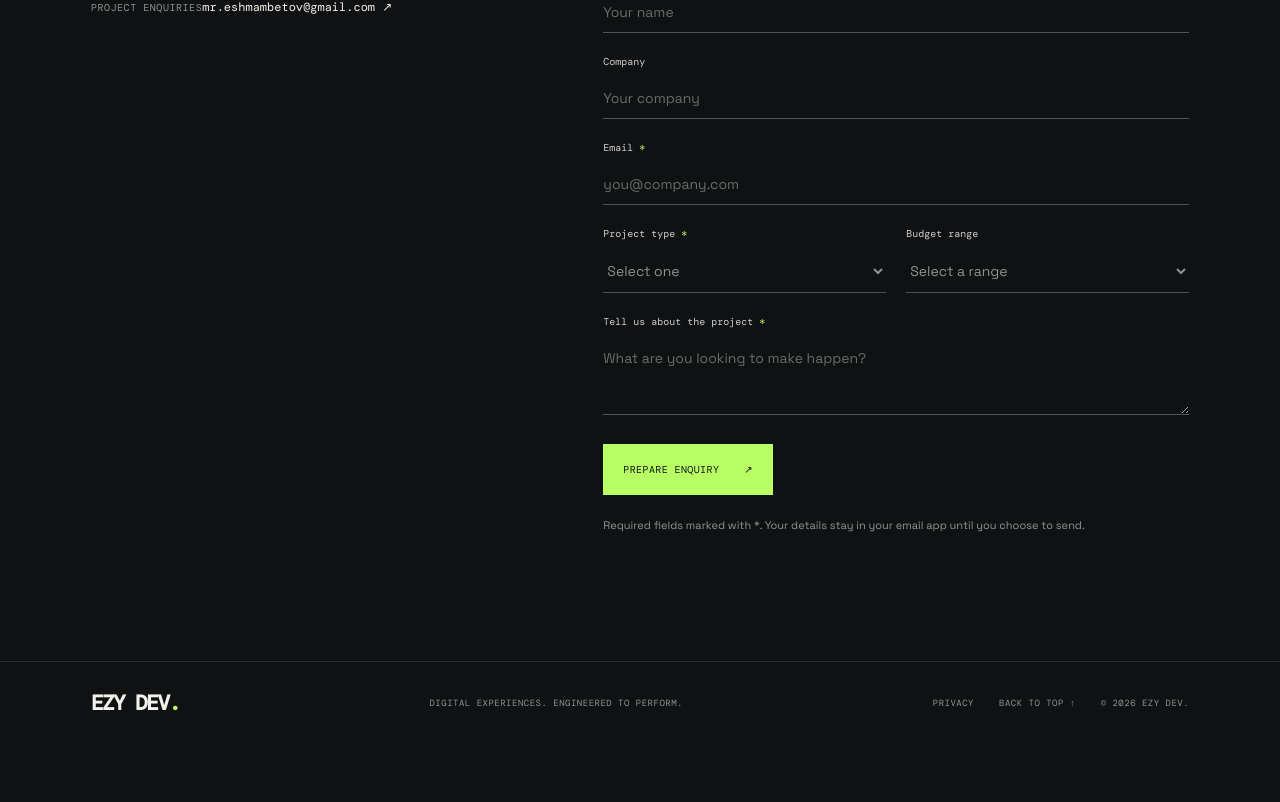
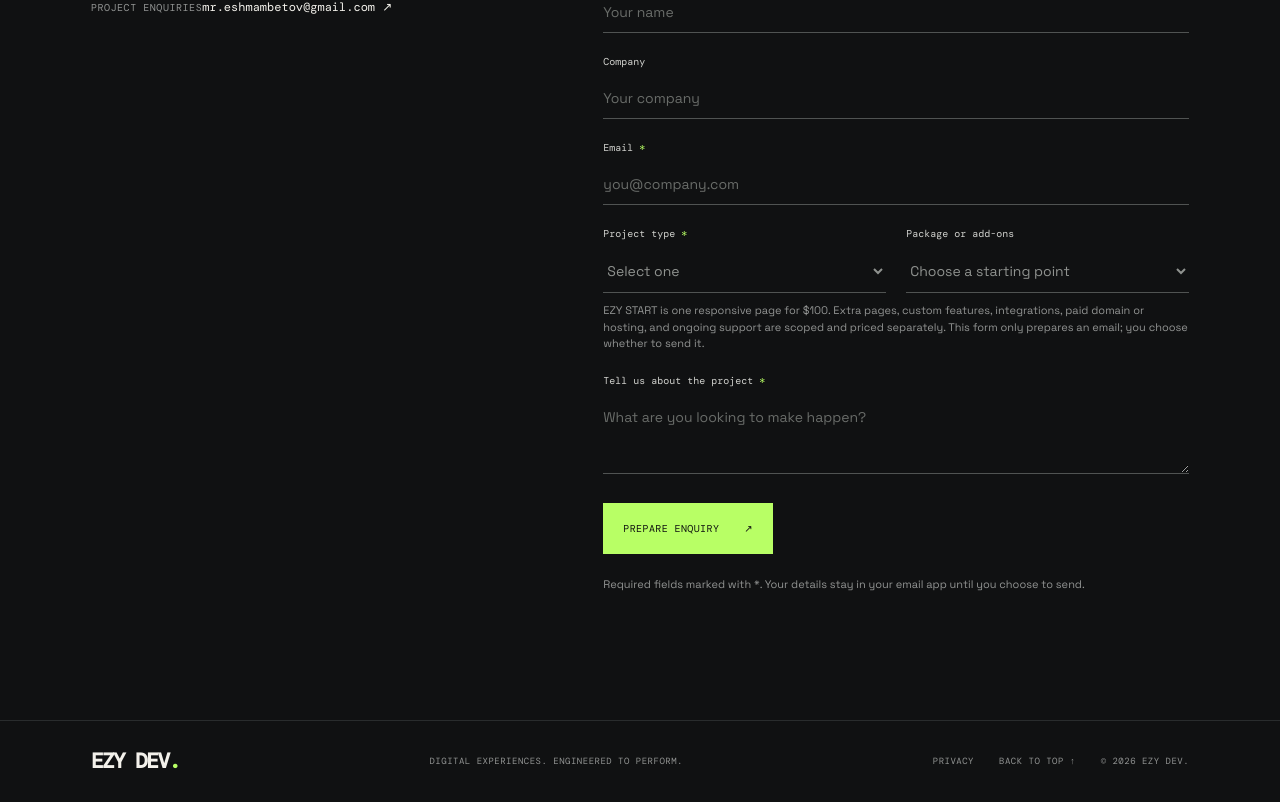
Before and after one commit to 001ezy/ezydev, a Next.js app: page /contact in a window 1280 px wide. Shown: the part 679-1481 px from the top of the page. Before the commit the page ends 1422 px from the top, so only its background shows below. Built offline with nearby package versions, Linux system fonts and the light colour scheme.

Commit message:
Update public EZY START enquiry

```diff
--- a/src/components/contact-form.tsx
+++ b/src/components/contact-form.tsx
@@ -17,7 +17,7 @@ export function ContactForm() {
       `Company: ${data.get("company") || "Not provided"}`,
       `Email: ${data.get("email")}`,
       `Project type: ${data.get("type")}`,
-      `Budget range: ${data.get("budget") || "Not provided"}`,
+      `Package or add-ons: ${data.get("package") || "Not provided"}`,
       "",
       String(data.get("details")),
     ].join("\n"));
@@ -30,7 +30,8 @@ export function ContactForm() {
     <label>Company <input name="company" autoComplete="organization" placeholder="Your company" /></label>
     <label>Email <span>*</span><input name="email" type="email" autoComplete="email" required placeholder="you@company.com" /></label>
     <div className="form-pair"><label>Project type <span>*</span><select name="type" required defaultValue=""><option value="" disabled>Select one</option><option>Business website</option><option>E-commerce</option><option>Web application</option><option>Redesign</option><option>Something else</option></select></label>
-    <label>Budget range <select name="budget" defaultValue=""><option value="">Select a range</option><option>Under $5k</option><option>$5k–$15k</option><option>$15k–$40k</option><option>$40k+</option><option>Let’s discuss</option></select></label></div>
+    <label>Package or add-ons <select name="package" defaultValue=""><option value="">Choose a starting point</option><option value="EZY START — USD 100 — one-page website">EZY START · $100 · one-page website</option><option value="EZY START + extra pages — priced separately">Extra pages · priced separately</option><option value="EZY START + custom functionality — scoped and priced separately">Custom features · priced separately</option><option value="EZY START + integrations — scoped and priced separately">Integrations · priced separately</option><option value="Paid domain, hosting or ongoing maintenance — priced separately">Domain, hosting or maintenance · priced separately</option><option value="Not sure — help me scope it">Not sure yet — help me scope it</option></select></label></div>
+    <p className="form-note form-scope-note">EZY START is one responsive page for $100. Extra pages, custom features, integrations, paid domain or hosting, and ongoing support are scoped and priced separately. This form only prepares an email; you choose whether to send it.</p>
     <label>Tell us about the project <span>*</span><textarea name="details" required minLength={20} rows={3} placeholder="What are you looking to make happen?" /></label>
     <button className="button button-lime form-submit" type="submit">PREPARE ENQUIRY <span aria-hidden="true">↗</span></button>
     <p className="form-note" aria-live="polite">{notice || "Required fields marked with *. Your details stay in your email app until you choose to send."}</p>
```
